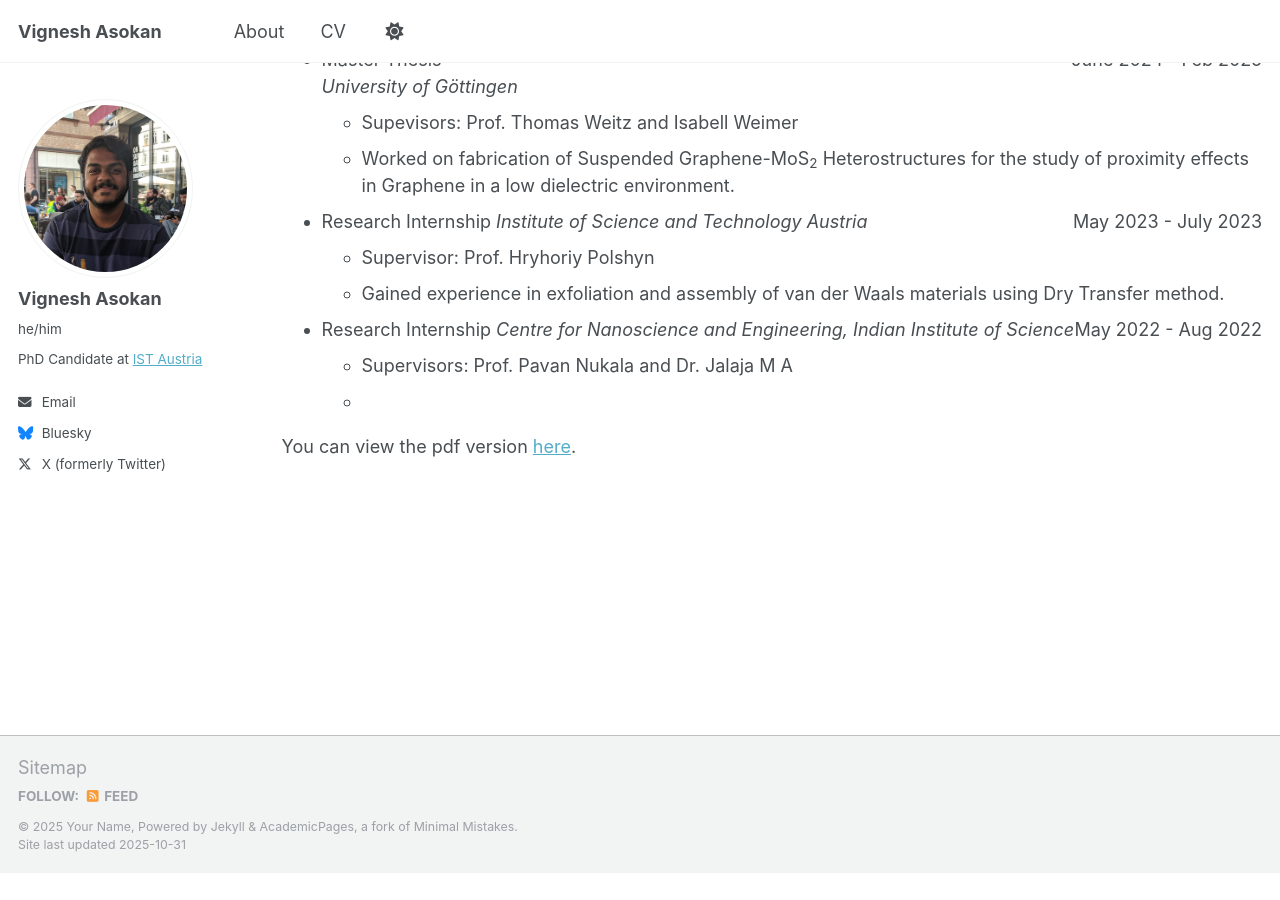
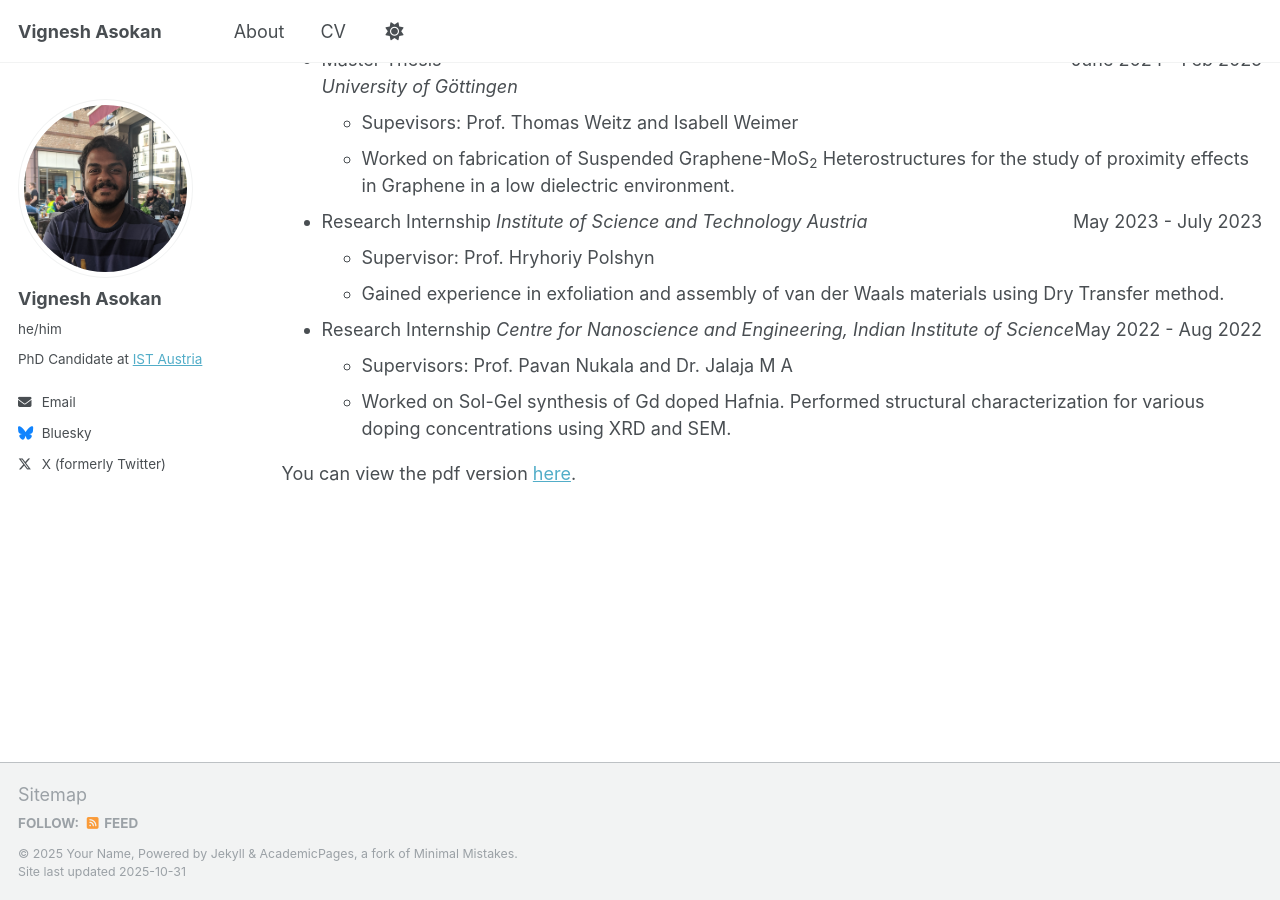
Before and after one commit to vigneshasokan31/vigneshasokan31.github.io, a Jekyll site: the page built from _pages/cv.md, in a window 1280 px wide and 900 px high, scrolled down 549 px. Built offline with Jekyll 4.4.1, drawn with Linux system fonts in a browser that asks for light colours; a script that is not in the unit is left out; before the commit the page ends 1422 px from its top, so only the background shows below that.

Commit message:
cv changes

```diff
--- a/_pages/cv.md
+++ b/_pages/cv.md
@@ -38,7 +38,7 @@ Research Experience
 * Research Internship <span style="float: right;">May 2022 - Aug 2022</span>
   _Centre for Nanoscience and Engineering, Indian Institute of Science_
   * Supervisors: Prof. Pavan Nukala and Dr. Jalaja M A
-  *
+  * Worked on Sol-Gel synthesis of Gd doped Hafnia. Performed structural characterization for various doping concentrations using XRD and SEM.
 
 
 You can view the pdf version [here](https://vigneshasokan31.github.io/files/CV-Vignesh.pdf).
```
